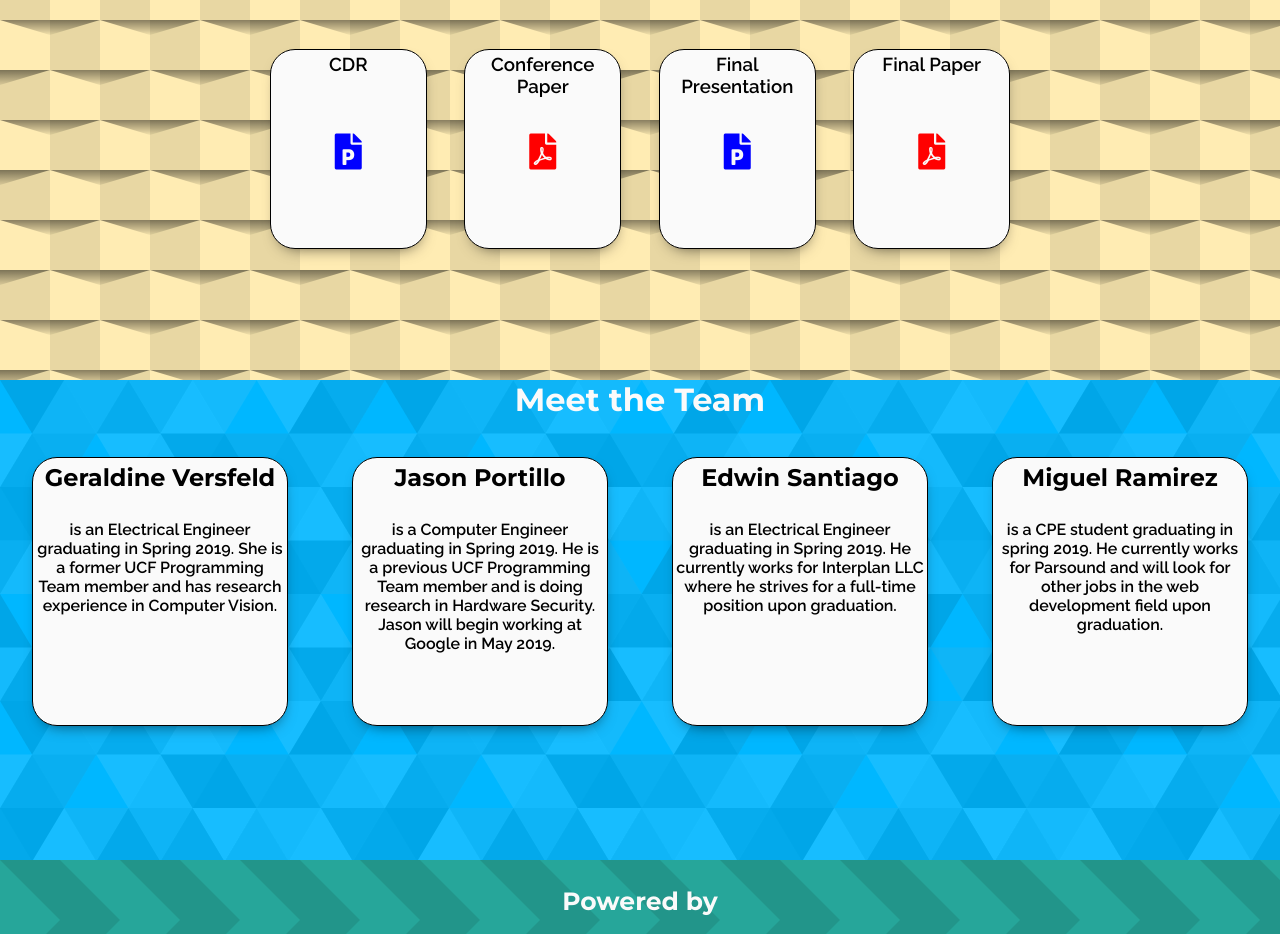
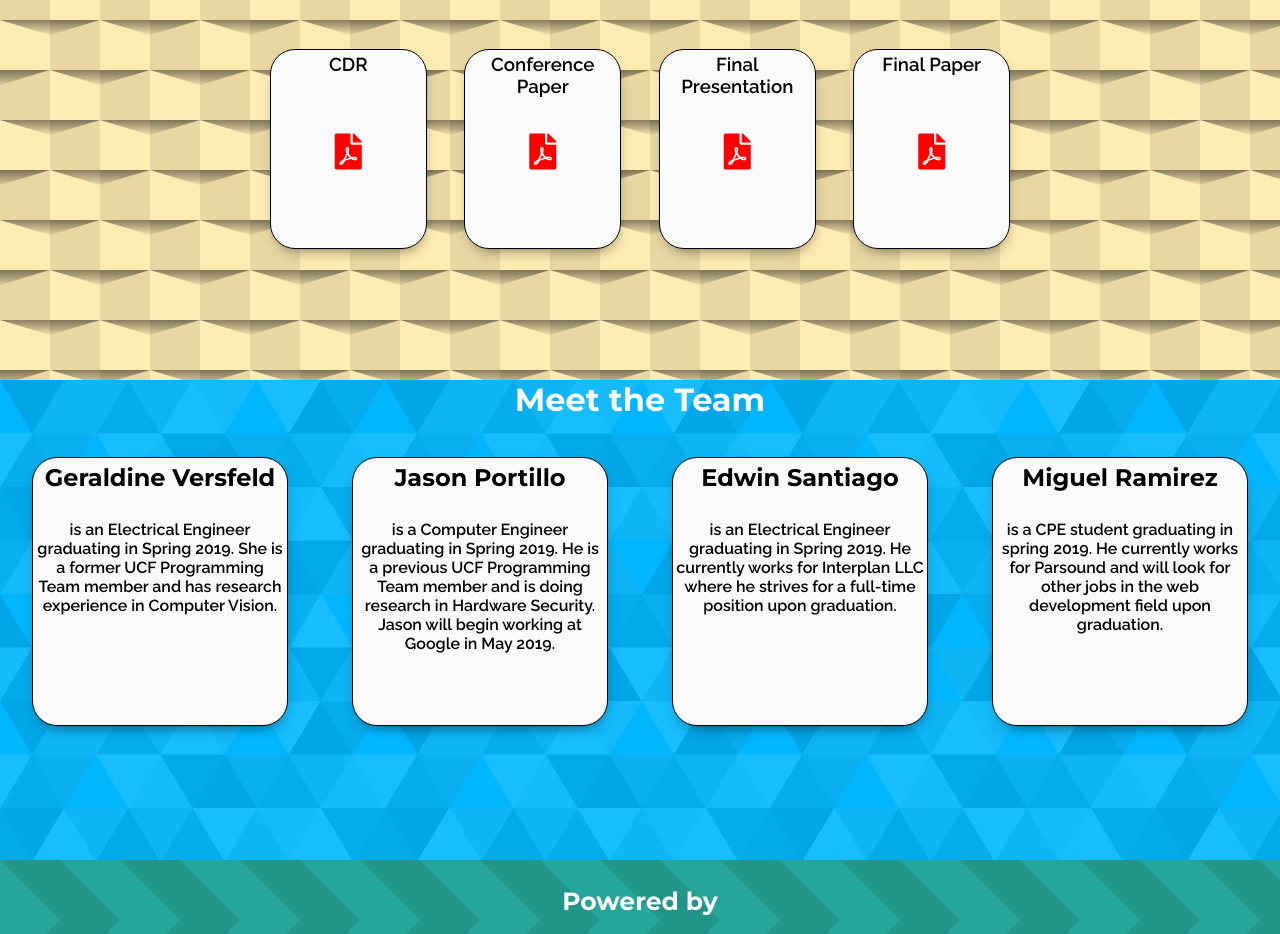
Before and after one commit to MiguelARam27/SD_Group7_Website, a plain HTML site: page index.html in a window 1280 px wide. Shown: the part 2020-2954 px from the top of the page. Drawn offline with Linux system fonts and the light colour scheme.

Commit message:
updated pdf files for sd2

```diff
--- a/index.html
+++ b/index.html
@@ -89,19 +89,19 @@
             <div class="doc_grid">
                     <div class="docs">
                         <h3>CDR</h3>
-                        <a href="./Documents/sd2/CDR-3.pptx"><i class="fas fa-file-powerpoint ppt" id="ppt" style="font-size:36px"></i></a>
+                        <a href="./Documents/sd2/CDR.pdf"><i class="fa fa-file-pdf-o" id="ppt" style="font-size:36px"></i></a>
                     </div>
                     <div class="docs">
                             <h3>Conference Paper</h3>
-                            <a href="./Documents/sd2/SDGroup7_Conference_Paper.docx"><i class="fa fa-file-pdf-o" style="font-size:36px"></i></a>
+                            <a href="./Documents/sd2/conference_paper.pdf"><i class="fa fa-file-pdf-o" style="font-size:36px"></i></a>
                     </div>
                     <div class="docs">
                             <h3>Final Presentation</h3>
-                            <a href="./Documents/sd2/Final Presentation.pptx"><i class="fas fa-file-powerpoint ppt" id="ppt"style="font-size:36px"></i></a>
+                            <a href="./Documents/sd2/Final Presentation.pdf"><i class="fa fa-file-pdf-o" id="ppt"style="font-size:36px"></i></a>
                     </div>
                     <div class="docs">
                             <h3>Final Paper</h3>
-                            <a href="./Documents/sd1/Initial_Document_Group7.pdf"><i class="fa fa-file-pdf-o" style="font-size:36px"></i></a>
+                            <a href="./Documents/sd2/Senior_Design_2_Group7_Final.pdf"><i class="fa fa-file-pdf-o" style="font-size:36px"></i></a>
                     </div>
             </div>
 
--- a/sass/index.scss
+++ b/sass/index.scss
@@ -230,10 +230,6 @@
         h3{
             font-family: $font2;
         }
-
-        #ppt{
-            color:blue;
-        }
         .doc_grid{
             width: 60%;
             height:50%;
```
Also changed, not shown: css/index.css, 9 other files.
